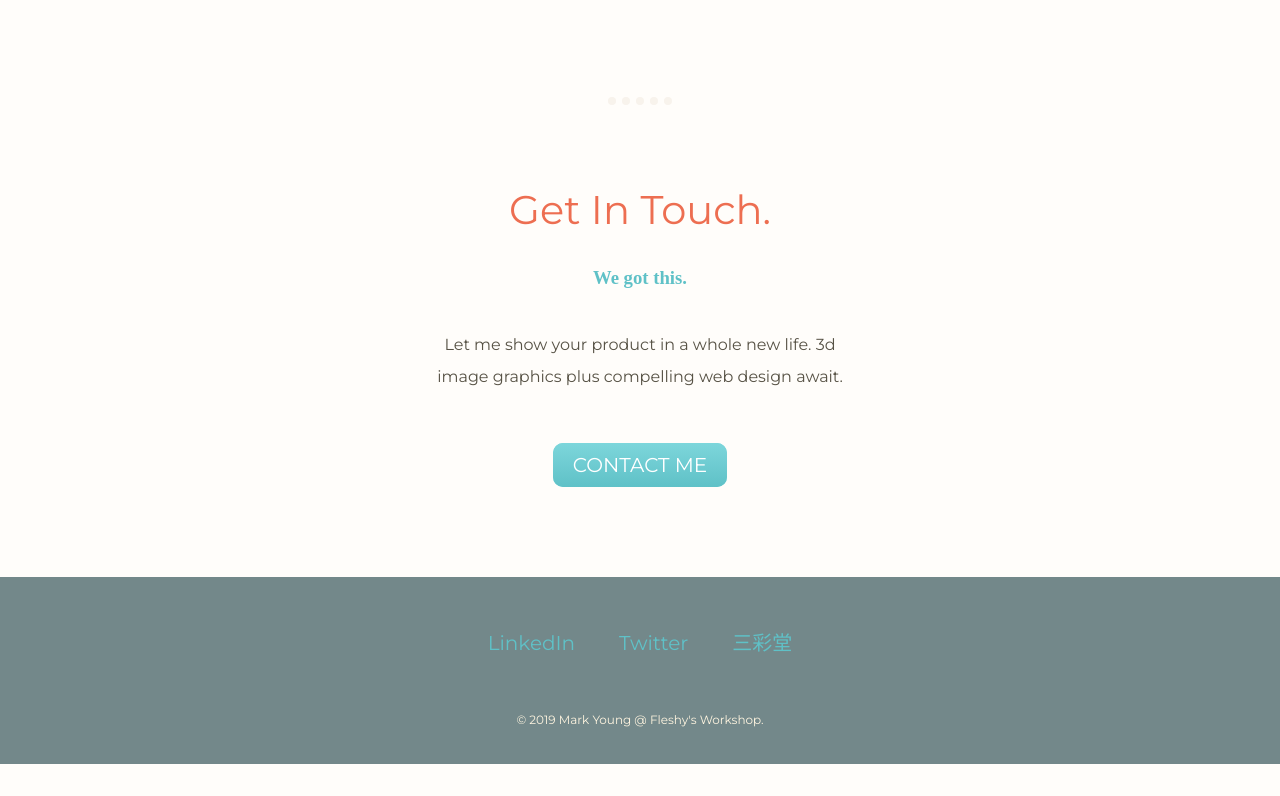
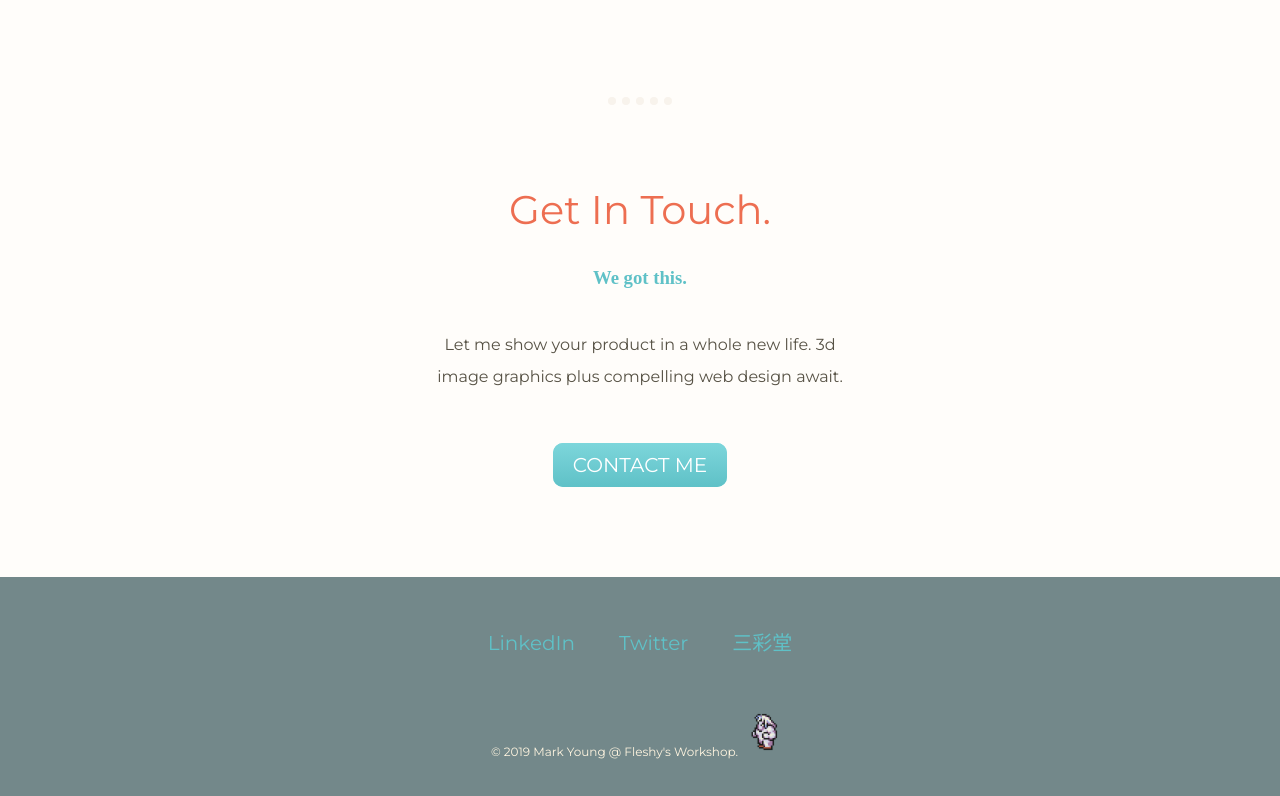
Before and after one commit to young-mark/css-homepage, a plain HTML site: page index.html in a window 1280 px wide. Shown: the part 3074-3870 px from the top of the page. Before the commit the page ends 3838 px from the top, so only its background shows below. Drawn offline with Linux system fonts and the light colour scheme.

Commit message:
added umaro footer
reuploaded

```diff
--- a/css/styles.css
+++ b/css/styles.css
@@ -89,6 +89,12 @@ hr {
     color: #fff5e0;
     font-family: 'Montserrat', sans-serif;
     text-align: center;
+    float: right 50%;
+}
+
+.bottom-container img {
+    width: 3rem;
+    display: inline-block;
 }
 
 .underline {
--- a/index.html
+++ b/index.html
@@ -59,7 +59,7 @@
             <a class="footer-link" href="https://www.linkedin.com/">LinkedIn</a>
             <a class="footer-link" href="https://twitter.com/fleshy_p">Twitter</a>
             <a class="footer-link" href="http://www.h.do-up.com/home/sansaido/">三彩堂</a>
-            <p class="copyright">© 2019 Mark Young @ Fleshy's Workshop.</p>
+            <p class="copyright">© 2019 Mark Young @ Fleshy's Workshop. <img src="images/umaro.png"></p>
         </div>
     </body>
 </html>
```
Also changed, not shown: images/umaro.png (added).
